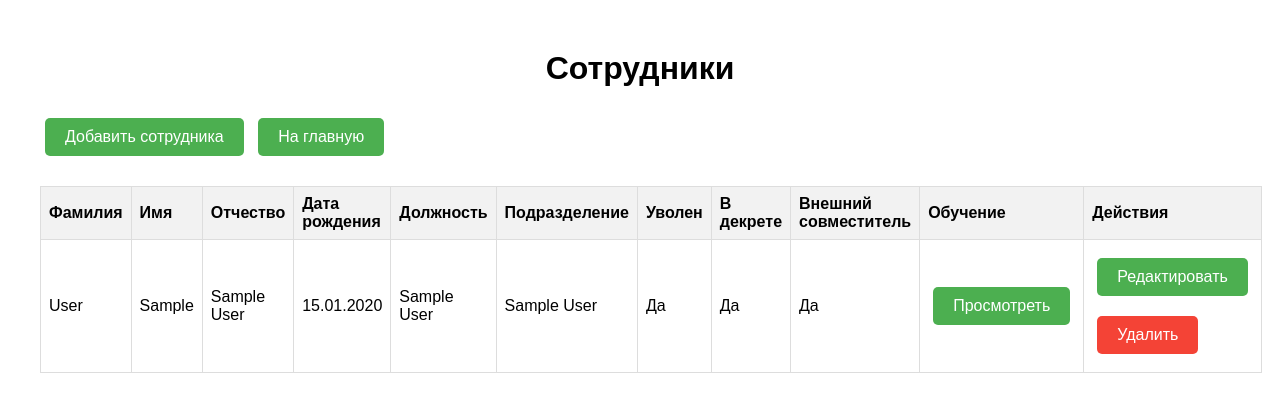
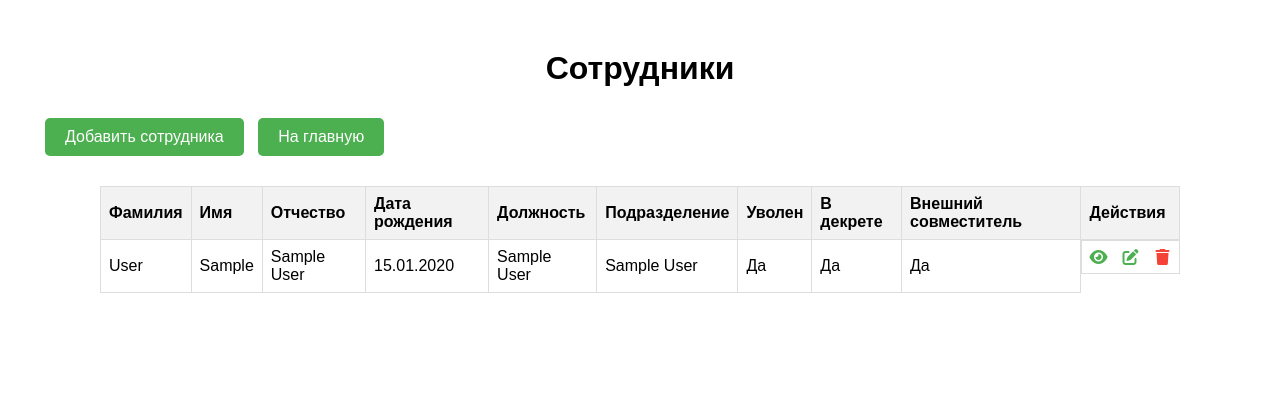
Before and after one commit to evlx87/training_tracker, a Django app: page /employees/ in a window 1280 px wide. Shown: the top 412 px of the page. Run offline with Django 5.2, Linux system fonts and the light colour scheme; tables that the repository leaves empty hold one stand-in row (values such as "Sample post").

Commit message:
кнопки "Редактировать, "Просмотр" и "Удалить" заменены на картинки

```diff
--- a/employees/templates/base.html
+++ b/employees/templates/base.html
@@ -4,6 +4,7 @@
 <head>
     <title>{% block title %}Система учета сотрудников{% endblock %}</title>
     <link rel="stylesheet" href="{% static 'css/style.css' %}">
+    <link rel="stylesheet" href="https://cdnjs.cloudflare.com/ajax/libs/font-awesome/6.4.0/css/all.min.css" integrity="sha512-iecdLmaskl7CVkqkXNQ/ZH/XLlvWZOJyj7Yy7tcenmpD1ypASozpmT/E0iPtmFIB46ZmdtAc9eNBvH0H/ZpiBw==" crossorigin="anonymous" referrerpolicy="no-referrer" />
 </head>
 <body>
     <div class="container">
--- a/employees/templates/employee_list.html
+++ b/employees/templates/employee_list.html
@@ -20,7 +20,6 @@
         <th>Уволен</th>
         <th>В декрете</th>
         <th>Внешний совместитель</th>
-        <th>Обучение</th>
         <th>Действия</th>
     </tr>
     {% for employee in employees %}
@@ -34,12 +33,16 @@
         <td>{{ employee.is_dismissed|yesno:"Да,Нет" }}</td>
         <td>{{ employee.is_on_maternity_leave|yesno:"Да,Нет" }}</td>
         <td>{{ employee.is_external_part_time|yesno:"Да,Нет" }}</td>
-        <td>
-            <a href="{% url 'employees:employee_trainings' employee.pk %}" class="action-button">Просмотреть</a>
-        </td>
-        <td>
-            <a href="{% url 'employees:employee_edit' employee.pk %}" class="action-button">Редактировать</a>
-            <a href="{% url 'employees:employee_delete' employee.pk %}" class="delete-button">Удалить</a>
+        <td class="actions">
+            <a href="{% url 'employees:employee_trainings' employee.pk %}" class="view-icon" title="Просмотреть обучение" aria-label="Просмотреть обучение сотрудника">
+                <i class="fas fa-eye"></i>
+            </a>
+            <a href="{% url 'employees:employee_edit' employee.pk %}" class="action-icon" title="Редактировать" aria-label="Редактировать сотрудника">
+                <i class="fas fa-edit"></i>
+            </a>
+            <a href="{% url 'employees:employee_delete' employee.pk %}" class="delete-icon" title="Удалить" aria-label="Удалить сотрудника" onclick="return confirm('Вы уверены, что хотите удалить сотрудника?');">
+                <i class="fas fa-trash"></i>
+            </a>
         </td>
     </tr>
     {% endfor %}
--- a/static/css/style.css
+++ b/static/css/style.css
@@ -1,3 +1,4 @@
+/* Общие стили для страницы */
 body {
     font-family: Arial, sans-serif;
     margin: 0;
@@ -15,6 +16,7 @@
     margin-top: 30px;
 }
 
+/* Стили для контейнера кнопок на главной странице */
 .button-container {
     display: flex;
     justify-content: center;
@@ -45,6 +47,7 @@
     background-color: #45a049;
 }
 
+/* Стили для таблиц */
 table {
     width: 90%;
     margin: 20px auto;
@@ -61,6 +64,7 @@
     background-color: #f2f2f2;
 }
 
+/* Стили для текстовых кнопок */
 .back-button, .action-button, .submit-button, .delete-button {
     display: inline-block;
     padding: 10px 20px;
@@ -84,6 +88,7 @@
     background-color: #d32f2f;
 }
 
+/* Стили для форм */
 .form-container {
     max-width: 600px;
     margin: 20px auto;
@@ -116,7 +121,7 @@
     font-size: 0.9em;
 }
 
-/* Стили для легенды */
+/* Стили для легенды (для таблиц с цветовой индикацией) */
 .legend {
     display: flex;
     justify-content: center;
@@ -146,39 +151,71 @@
 }
 
 .legend-item.not-completed {
-    background-color: #ff9999; /* Обновлено: насыщенный розовый */
+    background-color: #ff9999; /* Насыщенный розовый для незавершённых задач */
 }
 
 .legend-item.overdue {
-    background-color: #ff3333; /* Обновлено: яркий красный */
+    background-color: #ff3333; /* Яркий красный для просроченных задач */
+    color: white; /* Белый текст для лучшей читаемости */
 }
 
 .legend-item.warning {
-    background-color: #ffff66; /* Обновлено: насыщенный жёлтый */
+    background-color: #ffff66; /* Насыщенный жёлтый для предупреждений */
 }
 
 .legend-item.completed {
-    background-color: #99ff99; /* Обновлено: насыщенный светло-зелёный */
+    background-color: #99ff99; /* Светло-зелёный для завершённых задач */
 }
 
-/* Улучшение читаемости текста на красном фоне */
-.legend-item.overdue {
-    color: white;
-}
-
-/* Стили для ячеек таблицы */
+/* Стили для ячеек таблицы с цветовой индикацией */
 .not-completed {
-    background-color: #ff9999; /* Обновлено: насыщенный розовый */
+    background-color: #ff9999; /* Насыщенный розовый для незавершённых задач */
 }
 
 .overdue {
-    background-color: #ff3333; /* Обновлено: яркий красный */
+    background-color: #ff3333; /* Яркий красный для просроченных задач */
 }
 
 .warning {
-    background-color: #ffff66; /* Обновлено: насыщенный жёлтый */
+    background-color: #ffff66; /* Насыщенный жёлтый для предупреждений */
 }
 
 .normal {
-    background-color: #99ff99; /* Обновлено: насыщенный светло-зелёный */
+    background-color: #99ff99; /* Светло-зелёный для нормального состояния */
 }
+
+/* Стили для иконок в таблицах */
+.actions {
+    display: flex;
+    gap: 8px; /* Уменьшенный отступ между иконками для компактности */
+    justify-content: center;
+    align-items: center;
+    padding: 4px; /* Минимальный отступ внутри ячейки */
+}
+
+.view-icon, .action-icon, .delete-icon {
+    display: inline-flex;
+    align-items: center;
+    justify-content: center;
+    font-size: 16px; /* Размер иконок */
+    color: #4CAF50; /* Зелёный цвет для просмотра и редактирования */
+    text-decoration: none;
+    width: 24px; /* Фиксированная ширина для области клика */
+    height: 24px; /* Фиксированная высота для области клика */
+    border-radius: 4px; /* Скругление углов */
+    transition: color 0.2s, background-color 0.2s; /* Быстрый переход для эффекта наведения */
+}
+
+.delete-icon {
+    color: #f44336; /* Красный цвет для удаления */
+}
+
+.view-icon:hover, .action-icon:hover {
+    color: #fff; /* Белый цвет иконки при наведении */
+    background-color: #45a049; /* Зелёный фон при наведении */
+}
+
+.delete-icon:hover {
+    color: #fff; /* Белый цвет иконки при наведении */
+    background-color: #d32f2f; /* Красный фон при наведении */
+}
```
Also changed, not shown: employees/templates/departments.html (+7 -3 lines), employees/templates/positions.html (+7 -3 lines), employees/templates/trainings.html (+7 -3 lines).
